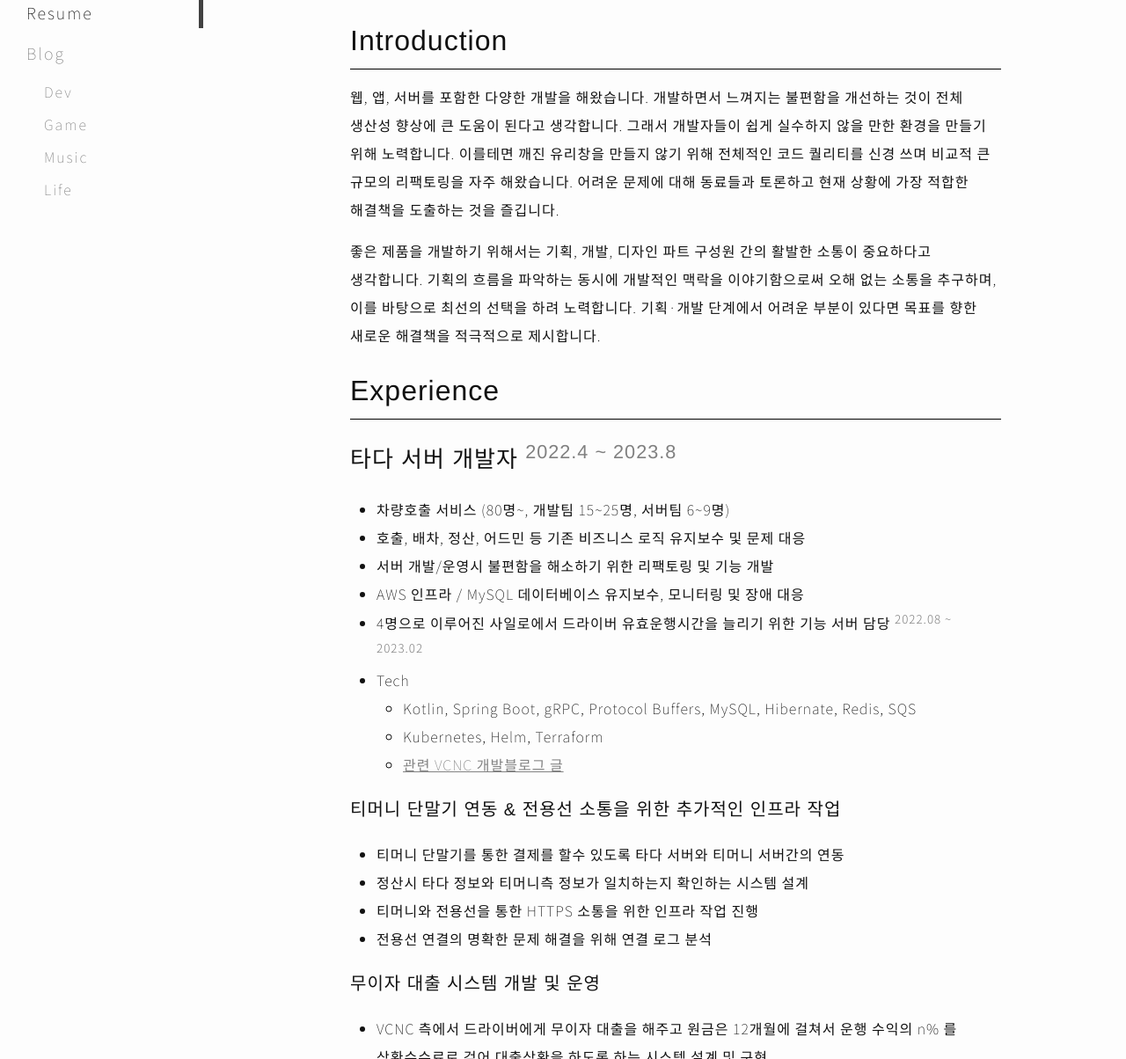
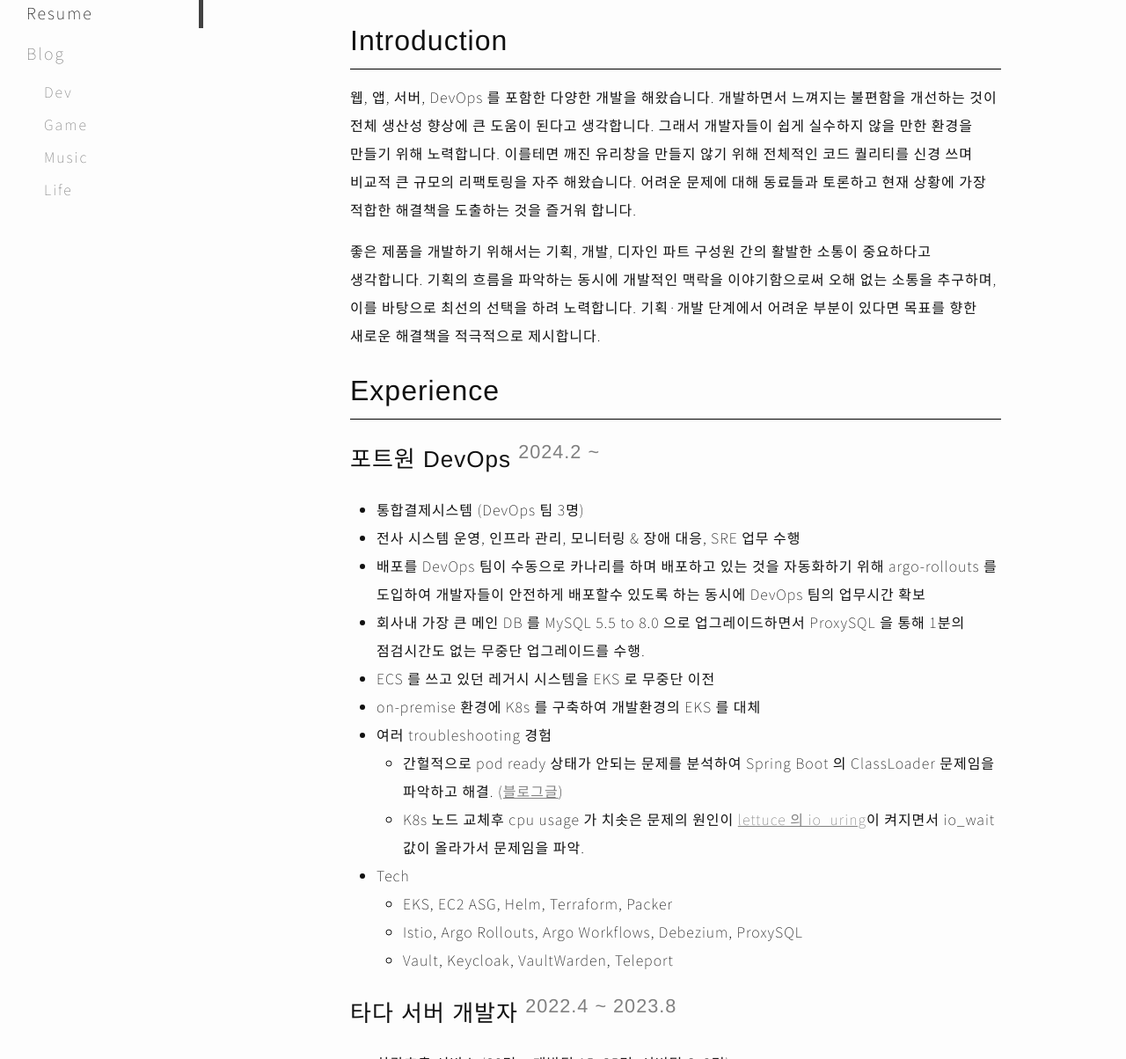
Before and after one commit to Rajin9601/rajin9601.github.io, a Jekyll site: the page built from resume.md, in a window 1280 px wide and 1400 px high, cut to the strip 196-1400 px from the top of the window. Shown: the whole strip at 88% size. Built offline with Jekyll 4.4.1, drawn with Linux system fonts in a browser that asks for light colours; some of the changed text lies outside the part shown.

Commit message:
resume rough update

```diff
--- a/_config.yml
+++ b/_config.yml
@@ -7,7 +7,7 @@
 
 # Site settings
 title: "Rajin :"
-subtitle: Etherfields
+subtitle: Oathsworn
 email: rajin9601@gmail.com
 description: >
   만들고 싶은 것을 만드는 사람.
--- a/resume.md
+++ b/resume.md
@@ -17,11 +17,27 @@
 
 # Introduction
 
-웹, 앱, 서버를 포함한 다양한 개발을 해왔습니다. 개발하면서 느껴지는 불편함을 개선하는 것이 전체 생산성 향상에 큰 도움이 된다고 생각합니다. 그래서 개발자들이 쉽게 실수하지 않을 만한 환경을 만들기 위해 노력합니다. 이를테면 깨진 유리창을 만들지 않기 위해 전체적인 코드 퀄리티를 신경 쓰며 비교적 큰 규모의 리팩토링을 자주 해왔습니다. 어려운 문제에 대해 동료들과 토론하고 현재 상황에 가장 적합한 해결책을 도출하는 것을 즐깁니다.
+웹, 앱, 서버, DevOps 를 포함한 다양한 개발을 해왔습니다. 개발하면서 느껴지는 불편함을 개선하는 것이 전체 생산성 향상에 큰 도움이 된다고 생각합니다. 그래서 개발자들이 쉽게 실수하지 않을 만한 환경을 만들기 위해 노력합니다. 이를테면 깨진 유리창을 만들지 않기 위해 전체적인 코드 퀄리티를 신경 쓰며 비교적 큰 규모의 리팩토링을 자주 해왔습니다. 어려운 문제에 대해 동료들과 토론하고 현재 상황에 가장 적합한 해결책을 도출하는 것을 즐거워 합니다.
 
 좋은 제품을 개발하기 위해서는 기획, 개발, 디자인 파트 구성원 간의 활발한 소통이 중요하다고 생각합니다. 기획의 흐름을 파악하는 동시에 개발적인 맥락을 이야기함으로써 오해 없는 소통을 추구하며, 이를 바탕으로 최선의 선택을 하려 노력합니다. 기획·개발 단계에서 어려운 부분이 있다면 목표를 향한 새로운 해결책을 적극적으로 제시합니다.
 
 # Experience
+
+## 포트원 DevOps <sup>2024.2 ~ </sup>
+
+- 통합결제시스템 (DevOps 팀 3명)
+- 전사 시스템 운영, 인프라 관리, 모니터링 & 장애 대응, SRE 업무 수행
+- 배포를 DevOps 팀이 수동으로 카나리를 하며 배포하고 있는 것을 자동화하기 위해 argo-rollouts 를 도입하여 개발자들이 안전하게 배포할수 있도록 하는 동시에 DevOps 팀의 업무시간 확보
+- 회사내 가장 큰 메인 DB 를 MySQL 5.5 to 8.0 으로 업그레이드하면서 ProxySQL 을 통해 1분의 점검시간도 없는 무중단 업그레이드를 수행.
+- ECS 를 쓰고 있던 레거시 시스템을 EKS 로 무중단 이전
+- on-premise 환경에 K8s 를 구축하여 개발환경의 EKS 를 대체
+- 여러 troubleshooting 경험
+    - 간헐적으로 pod ready 상태가 안되는 문제를 분석하여 Spring Boot 의 ClassLoader 문제임을 파악하고 해결. ([블로그글](https://www.rajin.me/dev/2025/04/12/java-application-debug.html))
+    - K8s 노드 교체후 cpu usage 가 치솟은 문제의 원인이 [lettuce 의 io_uring](https://github.com/redis/lettuce/blob/2c5f59e531e72fb4c0821970076aac142bd172ef/src/main/java/io/lettuce/core/resource/IOUringProvider.java#L62)이 켜지면서 io_wait 값이 올라가서 문제임을 파악.
+- Tech
+    - EKS, EC2 ASG, Helm, Terraform, Packer
+    - Istio, Argo Rollouts, Argo Workflows, Debezium, ProxySQL
+    - Vault, Keycloak, VaultWarden, Teleport
 
 ## 타다 서버 개발자 <sup>2022.4 ~ 2023.8</sup>
 
@@ -34,13 +50,6 @@
     - Kotlin, Spring Boot, gRPC, Protocol Buffers, MySQL, Hibernate, Redis, SQS
     - Kubernetes, Helm, Terraform
     - [관련 VCNC 개발블로그 글](https://blog-tech.tadatada.com/2019-01-28-tada-system-architecture)
-
-### 티머니 단말기 연동 & 전용선 소통을 위한 추가적인 인프라 작업
-
-- 티머니 단말기를 통한 결제를 할수 있도록 타다 서버와 티머니 서버간의 연동
-- 정산시 타다 정보와 티머니측 정보가 일치하는지 확인하는 시스템 설계
-- 티머니와 전용선을 통한 HTTPS 소통을 위한 인프라 작업 진행
-- 전용선 연결의 명확한 문제 해결을 위해 연결 로그 분석
 
 ### 무이자 대출 시스템 개발 및 운영
 
@@ -105,16 +114,11 @@
 - 음성통화 : WebRTC, gRPC 를 적용하여 개발
     - 프로토콜 디자인에 참여
 
-## 그 외 경력
-
-- 42 Company (2016.12 - 2017.1) - 컨텐츠 크롤러 개발 & 내부 어드민 효율화
-- Ultracaption (2015.7 - 2015.8) - PLAIN iOS 앱 개발
-
 # Skills
 
-- Kotlin(Java), Swift, Typescript
+- Kotlin(Java), Swift, Typescript, golang
 - Spring Boot, gRPC, Protobuf, Hibernate, Redis, SQS, RxJava/Reactor
-- Kubernetes, Helm, Terraform
+- Kubernetes, Helm, Terraform, AWS, Istio, MySQL, ProxySQL
 
 # Presentations
 
@@ -131,13 +135,4 @@
 - 경기과학고등학교 <sup>2011 ~ 2014</sup>
     - 한국정보올림피아드 전국 본선 금상 <sup>2013</sup>
 
-# Side-Projects
-
-- [SNUTT2](https://snutt.kr/) <sup>2015 ~ 2021</sup>
-    - 5명 중 iOS 담당.
-    - [Link to AppStore](https://itunes.apple.com/kr/app/snutt-서울대학교-시간표-앱/id1215668309?mt=8), [Link to Github](https://github.com/wafflestudio/SNUTT-iOS)
-- [21 Days](http://store.steampowered.com/app/607660/21_Days/)
-    - 총 6명. 2명 프로그래머 중 리드
-    - BIC 2016 Excellence in Narrative Finalist
-
-<div id="update-date">updated at 2023.12.13</div>
+<div id="update-date">updated at 2025.07.08</div>
```
Also changed, not shown: 1 other file.
